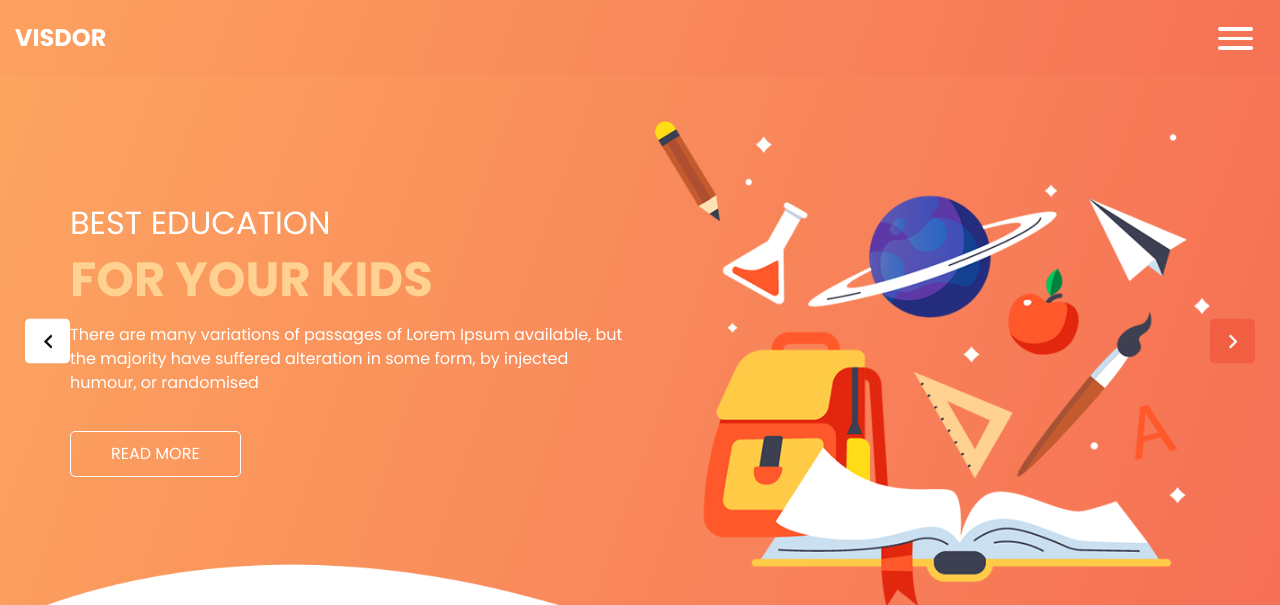
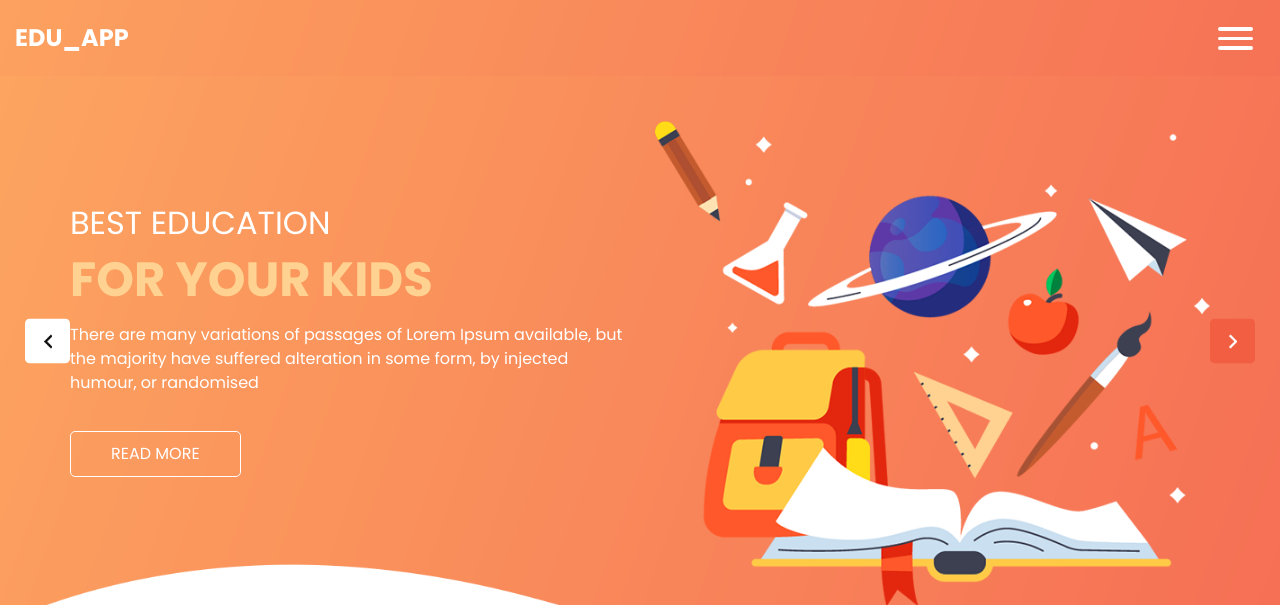
Before and after one commit to C8305-yusuf/edu_app, a Django app: page / in a window 1280 px wide. Shown: the top 605 px of the page. Run offline with Django 3.2, Linux system fonts and the light colour scheme; data that the repository does not hold is empty; some libraries are stand-ins or nearby versions; some web fonts are replaced.

Commit message:
feat : the last push

```diff
--- a/templates/header.html
+++ b/templates/header.html
@@ -38,7 +38,7 @@
         <nav class="navbar navbar-expand-lg custom_nav-container">
           <a class="navbar-brand" href="index.html">
             <span>
-              Visdor
+              Edu_app
             </span>
           </a>
           <div class="custom_menu-btn">
```
